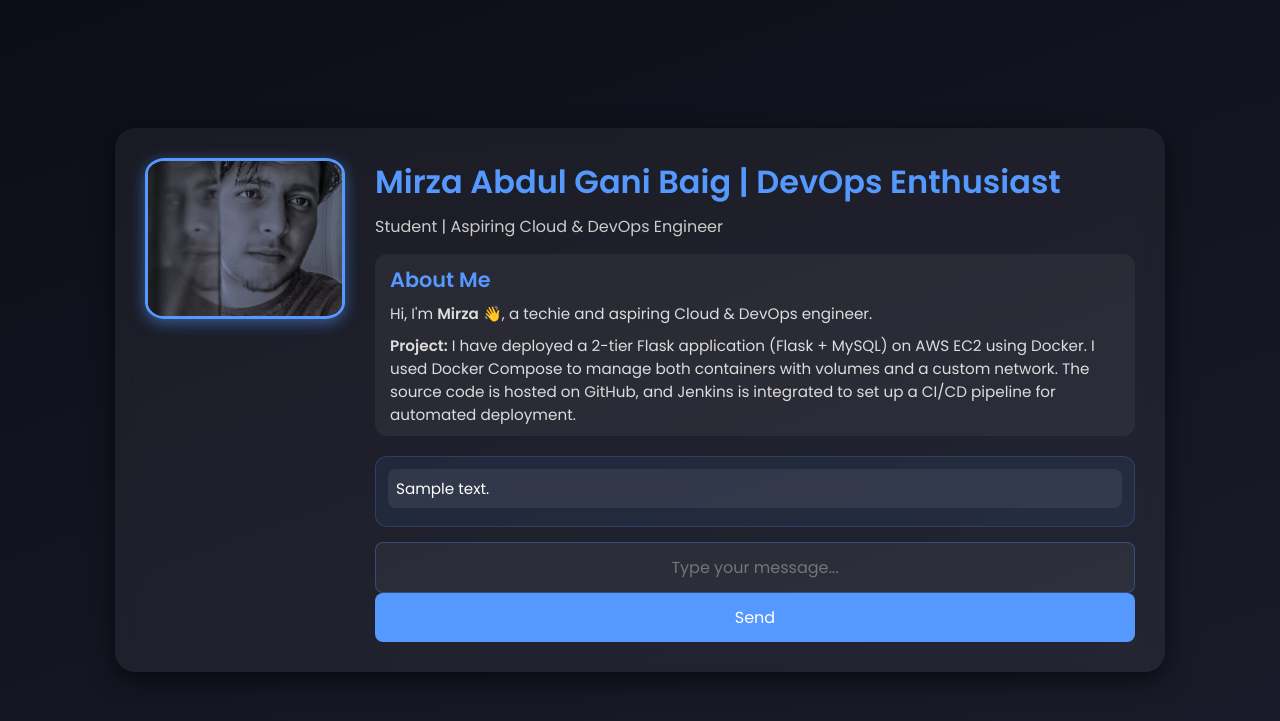
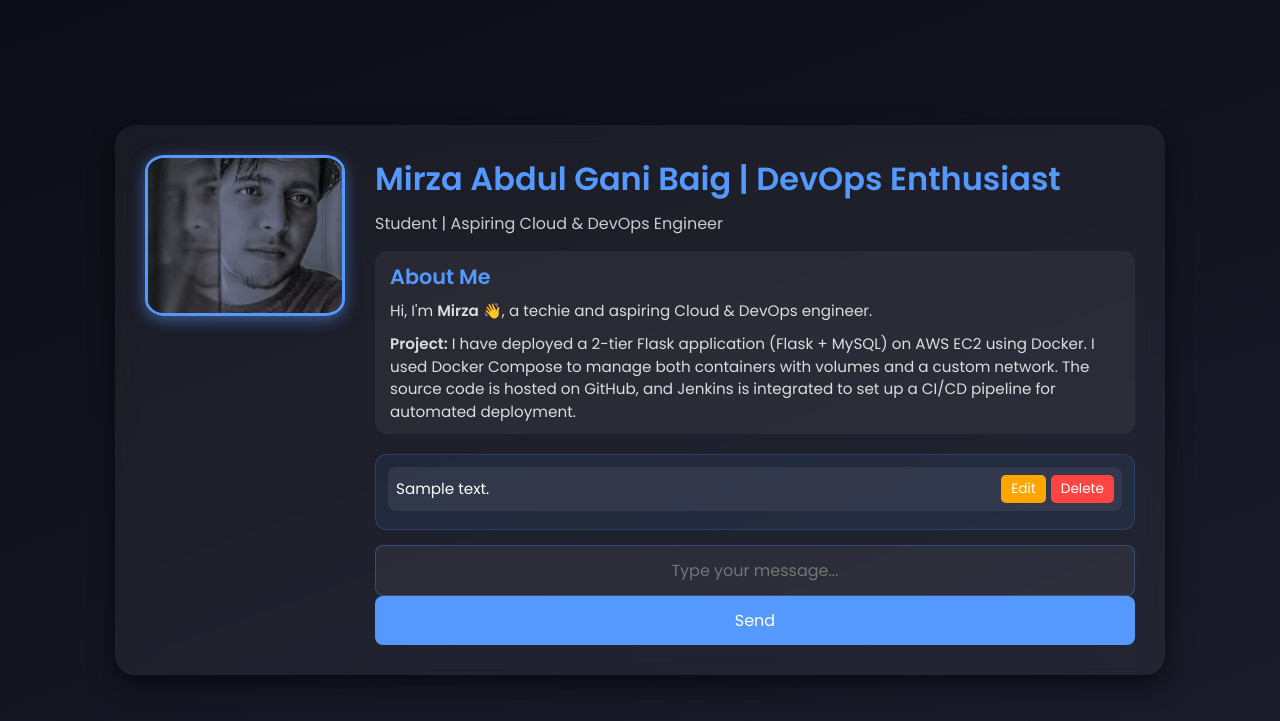
Before and after one commit to GaniBaig/two-tier-flask, a Flask app: page / in a window 1280 px wide. Shown: the top 721 px of the page. Run offline with Flask 3, Linux system fonts and the light colour scheme; tables that the repository leaves empty hold one stand-in row (values such as "Sample post"); some libraries are stand-ins or nearby versions.

Commit message:
edit and delete

```diff
--- a/app.py
+++ b/app.py
@@ -28,7 +28,7 @@ def init_db():
 @app.route('/')
 def hello():
     cur = mysql.connection.cursor()
-    cur.execute('SELECT message FROM messages')
+    cur.execute('SELECT id, message FROM messages')
     messages = cur.fetchall()
     cur.close()
     return render_template('index.html', messages=messages)
@@ -39,8 +39,26 @@ def submit():
     cur = mysql.connection.cursor()
     cur.execute('INSERT INTO messages (message) VALUES (%s)', [new_message])
     mysql.connection.commit()
+    message_id = cur.lastrowid
     cur.close()
-    return jsonify({'message': new_message})
+    return jsonify({'id': message_id, 'message': new_message})
+
+@app.route('/update/<int:message_id>', methods=['PUT'])
+def update(message_id):
+    updated_message = request.json.get('message')
+    cur = mysql.connection.cursor()
+    cur.execute('UPDATE messages SET message = %s WHERE id = %s', [updated_message, message_id])
+    mysql.connection.commit()
+    cur.close()
+    return jsonify({'id': message_id, 'message': updated_message})
+
+@app.route('/delete/<int:message_id>', methods=['DELETE'])
+def delete(message_id):
+    cur = mysql.connection.cursor()
+    cur.execute('DELETE FROM messages WHERE id = %s', [message_id])
+    mysql.connection.commit()
+    cur.close()
+    return jsonify({'success': True, 'id': message_id})
 
 @app.route('/health')
 def health():
--- a/templates/index.html
+++ b/templates/index.html
@@ -99,12 +99,84 @@
             text-align: left;
         }
 
-        .messages p {
+        .message-item {
             padding: 8px;
             background: rgba(255, 255, 255, 0.07);
             border-radius: 8px;
             margin-bottom: 6px;
             font-size: 0.95rem;
+            display: flex;
+            justify-content: space-between;
+            align-items: center;
+            gap: 10px;
+        }
+
+        .message-text {
+            flex: 1;
+            word-break: break-word;
+        }
+
+        .message-actions {
+            display: flex;
+            gap: 5px;
+            flex-shrink: 0;
+        }
+
+        .btn {
+            padding: 4px 10px;
+            border: none;
+            border-radius: 5px;
+            cursor: pointer;
+            font-size: 0.85rem;
+            transition: all 0.3s ease;
+        }
+
+        .btn-edit {
+            background: #FFA500;
+            color: white;
+        }
+
+        .btn-edit:hover {
+            background: #FF8C00;
+            transform: scale(1.05);
+        }
+
+        .btn-delete {
+            background: #FF4444;
+            color: white;
+        }
+
+        .btn-delete:hover {
+            background: #CC0000;
+            transform: scale(1.05);
+        }
+
+        .btn-save {
+            background: #28a745;
+            color: white;
+        }
+
+        .btn-save:hover {
+            background: #218838;
+        }
+
+        .btn-cancel {
+            background: #6c757d;
+            color: white;
+        }
+
+        .btn-cancel:hover {
+            background: #5a6268;
+        }
+
+        .edit-input {
+            flex: 1;
+            padding: 6px;
+            border: 1px solid #5599FF;
+            background: rgba(255, 255, 255, 0.1);
+            color: #fff;
+            border-radius: 5px;
+            font-size: 0.9rem;
         }
 
         input[type="text"] {
@@ -183,9 +255,15 @@
                 </p>
             </div>
 
-            <div class="messages">
+            <div class="messages" id="messagesList">
                 {% for message in messages %}
-                    <p>{{ message[0] }}</p>
+                    <div class="message-item" data-id="{{ message[0] }}">
+                        <span class="message-text">{{ message[1] }}</span>
+                        <div class="message-actions">
+                            <button class="btn btn-edit" onclick="editMessage({{ message[0] }}, '{{ message[1] }}')">Edit</button>
+                            <button class="btn btn-delete" onclick="deleteMessage({{ message[0] }})">Delete</button>
+                        </div>
+                    </div>
                 {% endfor %}
             </div>
 
@@ -215,7 +293,16 @@
                     data: { new_message: message },
                     success: function(response) {
                         if (response && response.message) {
-                            $(".messages").append("<p>" + response.message + "</p>");
+                            let newMessage = `
+                                <div class="message-item" data-id="${response.id}">
+                                    <span class="message-text">${response.message}</span>
+                                    <div class="message-actions">
+                                        <button class="btn btn-edit" onclick="editMessage(${response.id}, '${response.message}')">Edit</button>
+                                        <button class="btn btn-delete" onclick="deleteMessage(${response.id})">Delete</button>
+                                    </div>
+                                </div>
+                            `;
+                            $("#messagesList").append(newMessage);
                             messageInput.val("");
                         }
                     },
@@ -225,6 +312,83 @@
                 });
             });
         });
+
+        function editMessage(id, currentMessage) {
+            let messageItem = $(`.message-item[data-id="${id}"]`);
+            let escapedMessage = currentMessage.replace(/'/g, "\\'");
+
+            messageItem.html(`
+                <input type="text" class="edit-input" value="${currentMessage}" id="edit-input-${id}">
+                <div class="message-actions">
+                    <button class="btn btn-save" onclick="saveMessage(${id})">Save</button>
+                    <button class="btn btn-cancel" onclick="cancelEdit(${id}, '${escapedMessage}')">Cancel</button>
+                </div>
+            `);
+            $(`#edit-input-${id}`).focus();
+        }
+
+        function saveMessage(id) {
+            let newMessage = $(`#edit-input-${id}`).val().trim();
+
+            if (newMessage === "") {
+                alert("Message cannot be empty!");
+                return;
+            }
+
+            $.ajax({
+                url: `/update/${id}`,
+                type: "PUT",
+                contentType: "application/json",
+                data: JSON.stringify({ message: newMessage }),
+                success: function(response) {
+                    let escapedMessage = response.message.replace(/'/g, "\\'");
+                    $(`.message-item[data-id="${id}"]`).html(`
+                        <span class="message-text">${response.message}</span>
+                        <div class="message-actions">
+                            <button class="btn btn-edit" onclick="editMessage(${id}, '${escapedMessage}')">Edit</button>
+                            <button class="btn btn-delete" onclick="deleteMessage(${id})">Delete</button>
+                        </div>
+                    `);
+                },
+                error: function(xhr, status, error) {
+                    console.error("Update Error:", status, error);
+                    alert("Failed to update message!");
+                }
+            });
+        }
+
+        function cancelEdit(id, originalMessage) {
+            let escapedMessage = originalMessage.replace(/'/g, "\\'");
+            $(`.message-item[data-id="${id}"]`).html(`
+                <span class="message-text">${originalMessage}</span>
+                <div class="message-actions">
+                    <button class="btn btn-edit" onclick="editMessage(${id}, '${escapedMessage}')">Edit</button>
+                    <button class="btn btn-delete" onclick="deleteMessage(${id})">Delete</button>
+                </div>
+            `);
+        }
+
+        function deleteMessage(id) {
+            if (!confirm("Are you sure you want to delete this message?")) {
+                return;
+            }
+
+            $.ajax({
+                url: `/delete/${id}`,
+                type: "DELETE",
+                success: function(response) {
+                    if (response.success) {
+                        $(`.message-item[data-id="${id}"]`).fadeOut(300, function() {
+                            $(this).remove();
+                        });
+                    }
+                },
+                error: function(xhr, status, error) {
+                    console.error("Delete Error:", status, error);
+                    alert("Failed to delete message!");
+                }
+            });
+        }
     </script>
 </body>
 </html>
```
